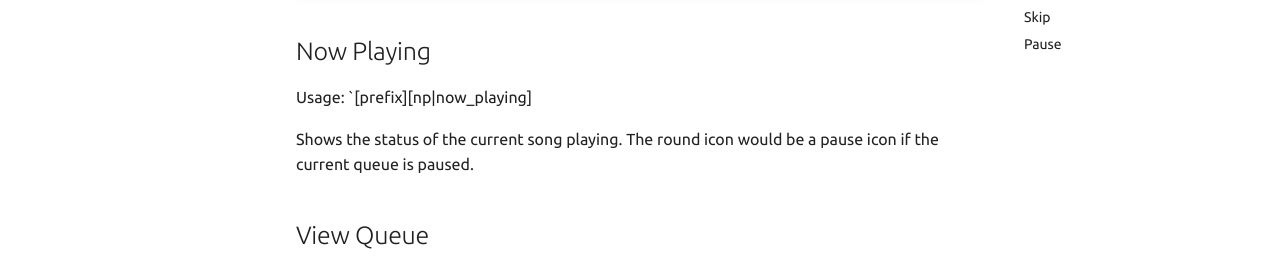
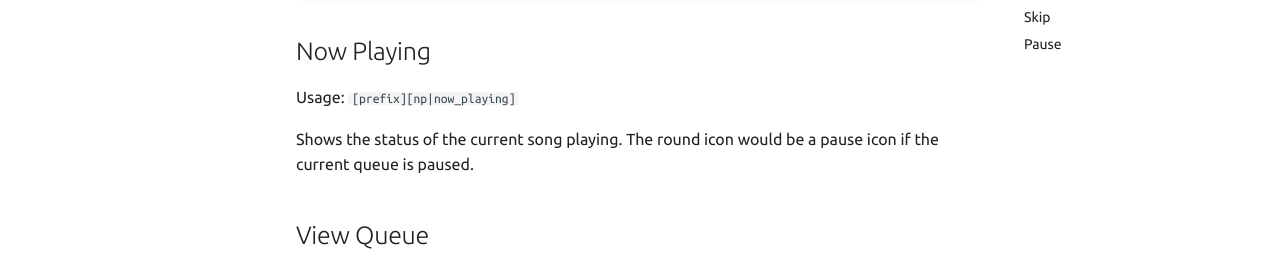
Before and after one commit to applebee1558/applebot-docs, an MkDocs documentation site: the page built from docs/music.md, in a window 1280 px wide and 900 px high, scrolled down 749 px. Shown: the part 172-445 px from the top of the window. Built offline with MkDocs 1.6.1 and Material for MkDocs 9.7.7, drawn with Linux system fonts in a browser that asks for light colours; comment, search, counter and statistics services are not loaded.

Commit message:
format fix

```diff
--- a/docs/music.md
+++ b/docs/music.md
@@ -17,7 +17,7 @@ Valid queries are `ytsearch: song name`(searches youtube) and `scearch: song nam
 !!! note "Note"
     There are many other supported sources such as twich and bandcamp, but you must paste the link instead of searching.
 ## Now Playing
-Usage: `[prefix][np|now_playing]
+Usage: `[prefix][np|now_playing]`
 
 Shows the status of the current song playing. The round icon would be a pause icon if the current queue is paused.
 
```
